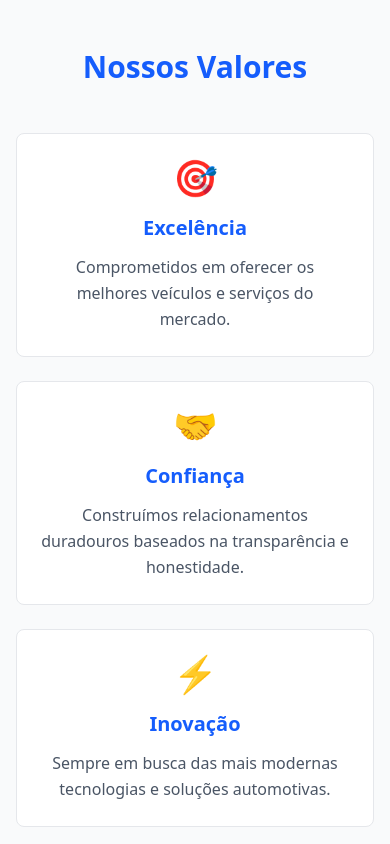
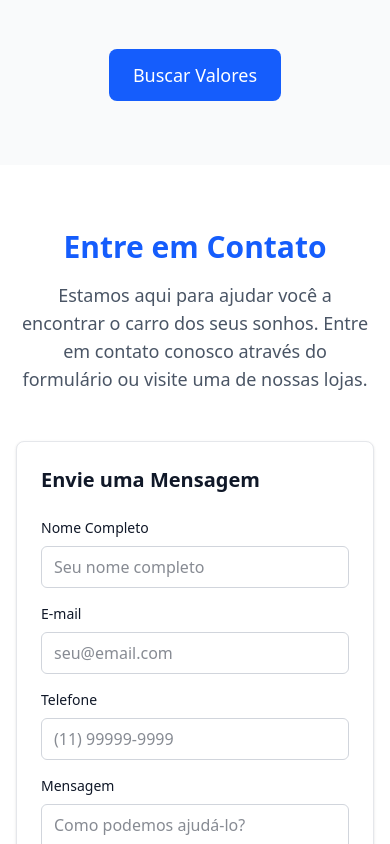
Before and after one commit to Checkpoints-Web-Dev/cp4, a React (Vite) app in the folder frontend/: page / in a window 390 px wide. Shown: the part 2120-2964 px from the top of the page. Built offline with nearby package versions, Linux system fonts and the light colour scheme.

Commit message:
chamando a lista de valores por meio de requisição

```diff
--- a/frontend/src/components/Carros.jsx
+++ b/frontend/src/components/Carros.jsx
@@ -52,9 +52,7 @@ const Carros = () => {
         </div>
 
         <div className="grid grid-cols-1 sm:grid-cols-2 lg:grid-cols-3 xl:grid-cols-3 gap-4 md:gap-6">
-          {loading === true ? (
-            <p className="text-xl text-blue-600">Buscando carros...</p>
-          ) : !erro ? (
+          {!erro && !loading ? (
             carros.map((carro) => (
               <div
                 key={carro.id}
@@ -125,7 +123,7 @@ const Carros = () => {
             className="bg-blue-600 hover:bg-blue-700 text-white px-6 md:px-8 py-3 rounded-lg font-medium text-lg transition-colors"
             onClick={fetchCarros}
           >
-            Buscar Carros
+            {loading ? "Buscando Carros..." : "Buscar Carros"}
           </button>
         </div>
       </div>
--- a/frontend/src/components/Lojas.jsx
+++ b/frontend/src/components/Lojas.jsx
@@ -34,10 +34,8 @@ const Lojas = () => {
         </div>
 
         <div className="grid grid-cols-1 md:grid-cols-2 lg:grid-cols-3 gap-6 md:gap-8">
-          {loading ? (
-            <p className="text-xl text-blue-600">Buscando lojas...</p>
-          ) : !erro ? (
-            lojas.map((loja) => (
+          {!erro && !loading
+            ? lojas.map((loja) => (
                 <div
                   key={loja.id}
                   className="bg-white rounded-lg shadow-md hover:shadow-xl transition-all duration-300 hover:scale-[1.02] border border-gray-200 p-6"
@@ -157,9 +155,7 @@ const Lojas = () => {
                   </div>
                 </div>
               ))
-          ) : (
-            erro && <p className="text-xl text-red-600">{erro}</p>
-          )}
+            : erro && <p className="text-xl text-red-600">{erro}</p>}
         </div>
       </div>
 
@@ -168,7 +164,7 @@ const Lojas = () => {
           className="bg-blue-600 hover:bg-blue-700 text-white px-6 md:px-8 py-3 rounded-lg font-medium text-lg transition-colors"
           onClick={fetchLojas}
         >
-          Buscar Lojas
+          {loading ? "Buscando Lojas..." : "Buscar Lojas"}
         </button>
       </div>
     </section>
--- a/frontend/src/components/Sobre.jsx
+++ b/frontend/src/components/Sobre.jsx
@@ -1,30 +1,24 @@
+import { useState } from "react";
+
 const Sobre = () => {
-  const valores = [
-    {
-      icon: "🎯",
-      titulo: "Excelência",
-      descricao:
-        "Comprometidos em oferecer os melhores veículos e serviços do mercado.",
-    },
-    {
-      icon: "🤝",
-      titulo: "Confiança",
-      descricao:
-        "Construímos relacionamentos duradouros baseados na transparência e honestidade.",
-    },
-    {
-      icon: "⚡",
-      titulo: "Inovação",
-      descricao:
-        "Sempre em busca das mais modernas tecnologias e soluções automotivas.",
-    },
-    {
-      icon: "💎",
-      titulo: "Qualidade",
-      descricao:
-        "Cada veículo passa por rigorosa inspeção para garantir a máxima qualidade.",
-    },
-  ];
+  const [valores, setValores] = useState([]);
+  const [loading, setLoading] = useState(false);
+  const [erro, setErro] = useState(null);
+
+  const fetchValores = async () => {
+    try {
+      setErro(null);
+      setLoading(true);
+      const response = await fetch("http://localhost:5001/sobre");
+      const data = await response.json();
+      setValores(data);
+    } catch (error) {
+      console.error("Erro ao buscar valores: ", error);
+      setErro("Erro ao buscar valores. Tente novamente mais tarde.");
+    } finally {
+      setLoading(false);
+    }
+  };
 
   return (
     <section className="bg-gray-50 py-16 px-4">
@@ -73,7 +67,10 @@ const Sobre = () => {
           </div>
         </div>
 
+        {valores.length > 0 || erro ? (
           <div className="mb-16">
+            {!erro && !loading ? (
+              <div>
                 <h3 className="text-3xl font-bold text-blue-600 text-center mb-12">
                   Nossos Valores
                 </h3>
@@ -94,6 +91,20 @@ const Sobre = () => {
                   ))}
                 </div>
               </div>
+            ) : (
+              <p className="text-xl text-red-600">{erro}</p>
+            )}
+          </div>
+        ) : null}
+
+        <div className="text-center mt-8 md:mt-12">
+          <button
+            className="bg-blue-600 hover:bg-blue-700 text-white px-6 md:px-8 py-3 rounded-lg font-medium text-lg transition-colors"
+            onClick={fetchValores}
+          >
+            {loading ? "Buscando Valores..." : "Buscar Valores"}
+          </button>
+        </div>
       </div>
     </section>
   );
```
Also changed, not shown: 2 other files (tests, documents, lock files or other folders). Lines whose indentation alone changed are shown as unchanged.
